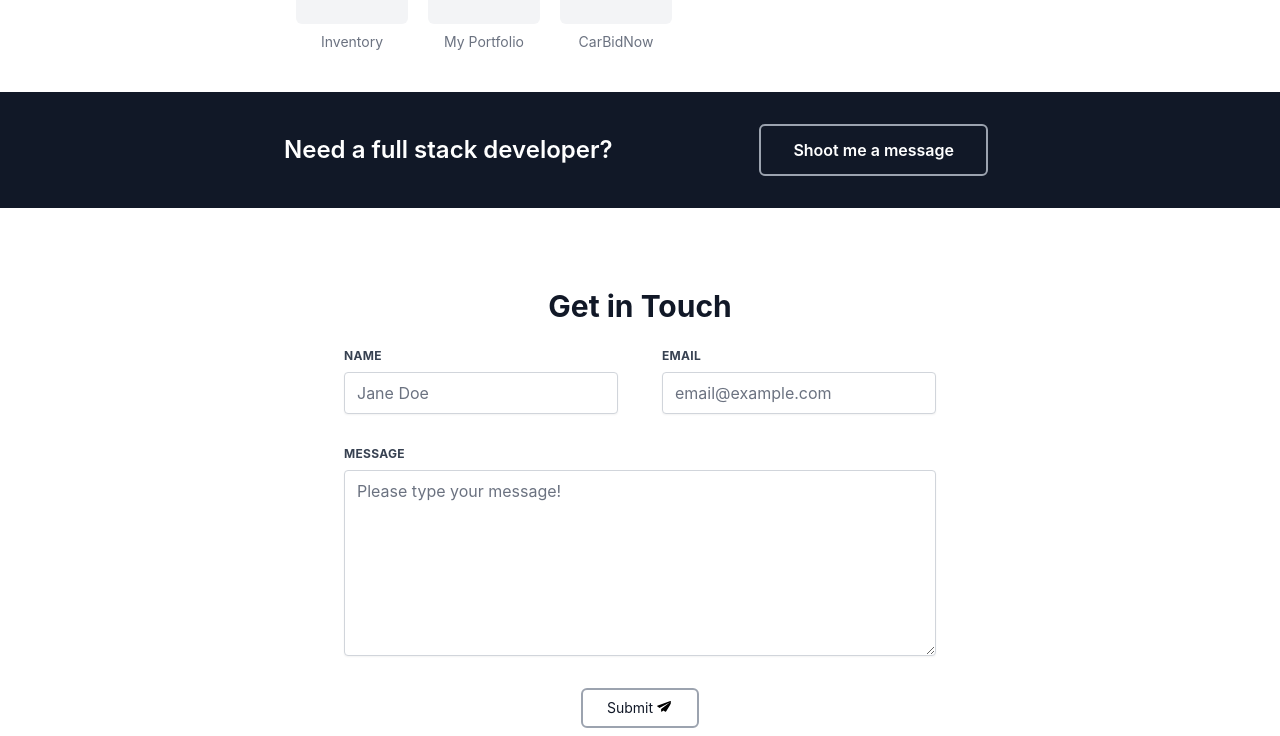
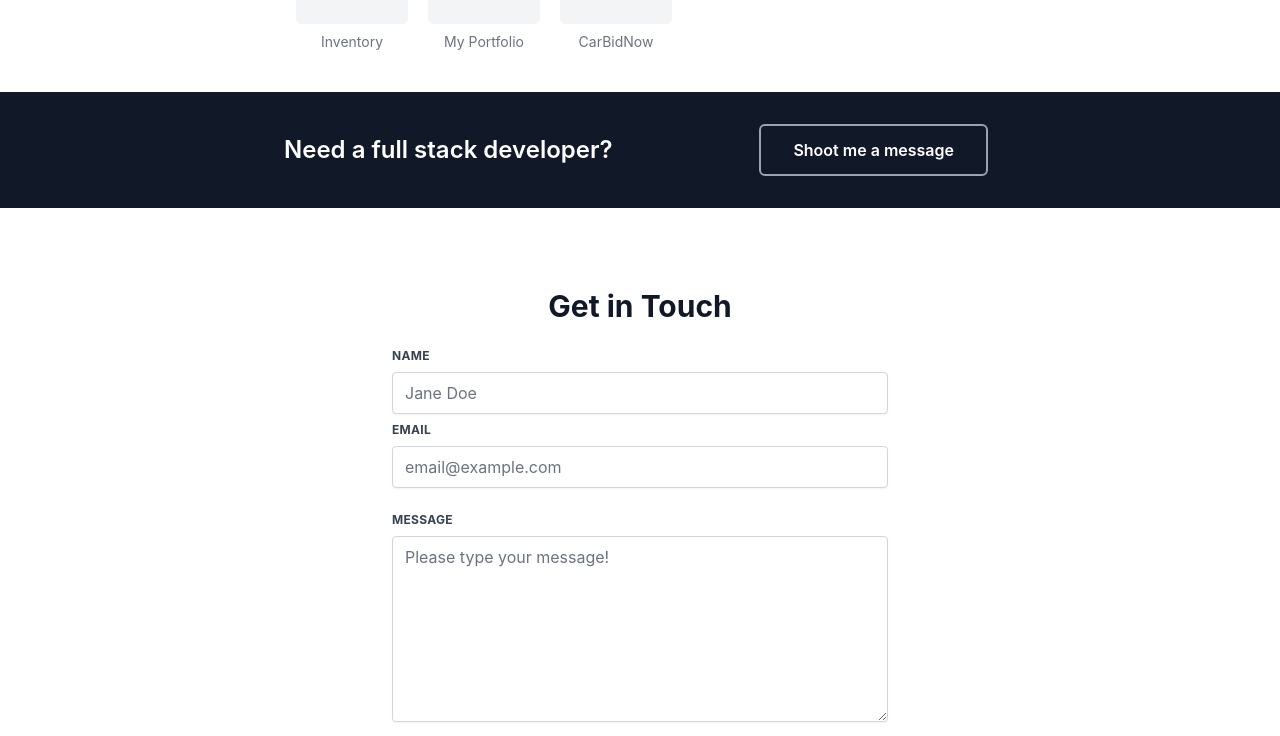
Before and after one commit to noor-codes/noorullah.dev, a Next.js app: page / in a window 1280 px wide. Shown: the part 2024-2760 px from the top of the page. Built offline with nearby package versions, Linux system fonts and the light colour scheme; no server answers; what @tailwindcss/typography would draw is missing.

Commit message:
Form Bug Fix

```diff
--- a/components/ContactForm.jsx
+++ b/components/ContactForm.jsx
@@ -25,8 +25,8 @@ const ContactForm = () => {
         <h2 className="text-2xl text-center font-bold xs:text-3xl lg:mb-2 text-gray-900 dark:text-gray-200">
           Get in Touch
         </h2>
-        <div className="pt-4 pb-8 mb-4 flex flex-col my-2">
-          <div className="-mx-3 md:flex md:justify-between mb-6">
+        <div className="pt-4 pb-8 mb-4 my-2">
+          <div className="-mx-3 md:justify-between mb-6">
             <div className="px-3 mb-6 md:mb-0">
               <label
                 className="block uppercase tracking-wide text-gray-700 dark:text-gray-200 text-xs font-bold mb-2"
--- a/components/Landing.jsx
+++ b/components/Landing.jsx
@@ -91,7 +91,6 @@ const Landing = () => {
           Need a full stack developer?
           <a
             href="#contact"
-            type="button"
             className="sm:flex hidden items-center text-sm px-6 xl:py-3 xl:px-8 xl:text-base mr-8 border-2 select-none border-gray-400 hover:border-gray-900 text-white dark:text-gray-900 hover:bg-gray-100 dark:hover:bg-gray-900 hover:text-gray-900 dark:hover:text-gray-200 cursor-pointer rounded-md py-2 transition duration-500 ease-out focus:outline-none focus:ring-2 focus:ring-offset-2 focus:ring-white focus:ring-opacity-50 focus:ring-offset-gray-900 transform active:scale-95"
           >
             Shoot me a message
@@ -99,7 +98,7 @@ const Landing = () => {
         </div>
       </div>
 
-      <div className="container min-w-xs mx-auto px-6 xs:px-10 sm:max-w-lg md:max-w-2xl">
+      <div className="container min-w-xs mx-auto px-6 xs:px-10 sm:max-w-lg md:max-w-xl">
         <ContactForm />
       </div>
     </>
```
